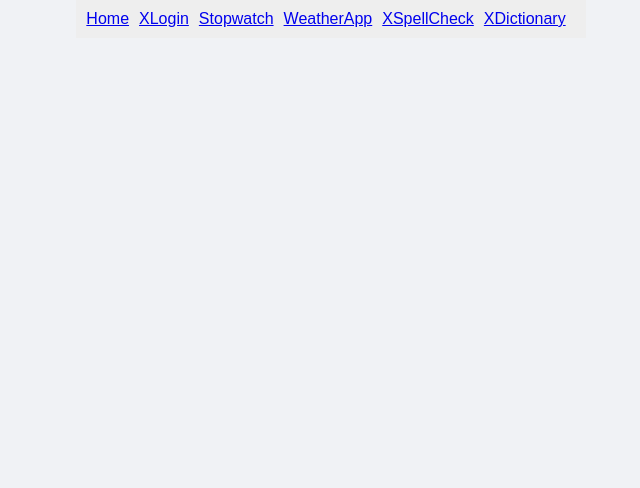
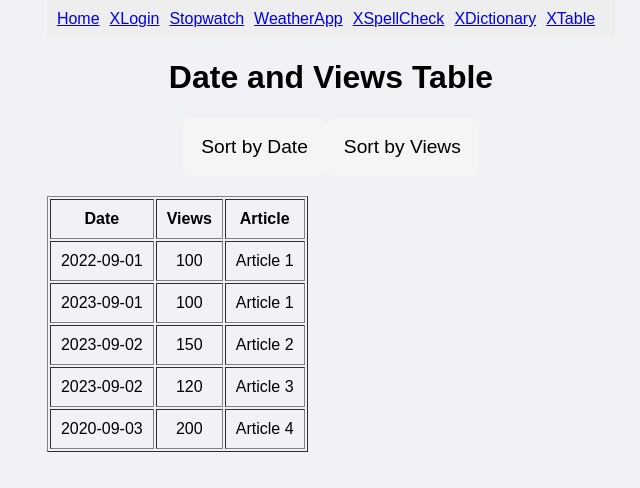
Before and after one commit to Pradeepsaranbishnoi/calculator, a React (Create React App) app: page /xtable in a window 1280 px wide. Shown: the top 488 px of the page, without its empty margins (309-949 px from the left). Built offline with nearby package versions, Linux system fonts and the light colour scheme.

Commit message:
XTable
XTable

```diff
--- a/src/App.js
+++ b/src/App.js
@@ -4,6 +4,7 @@ import Xlogin from './Login/login.js';
 import WeatherApp from './Weather/Weather.js';
 import XSpellCheck from './XSpellCheck/XSpellCheck.js';
 import XDictionary from './XDictionary/dictionary.js';
+import XTable from './XTable/XTable.js';
 import './App.css';
 import { BrowserRouter as Router, Routes, Route, Link } from 'react-router-dom';
 
@@ -18,6 +19,7 @@ function App() {
           <Link to="/weatherapp" style={{ marginRight: '10px' }}>WeatherApp</Link>
           <Link to="/spellcheck" style={{ marginRight: '10px' }}>XSpellCheck</Link>
           <Link to="/dictionary" style={{ marginRight: '10px' }}>XDictionary</Link>
+          <Link to="/xtable" style={{ marginRight: '10px' }}>XTable</Link>
         </nav>
 
         <Routes>
@@ -27,6 +29,7 @@ function App() {
           <Route path="/weatherapp" element={<WeatherApp/>} />
           <Route path="/spellcheck" element={<XSpellCheck/>} />
           <Route path="/dictionary" element={<XDictionary/>} />
+          <Route path="/xtable" element={<XTable/>} />
         </Routes>
       </Router>
     </div>
--- /dev/null
+++ b/src/XTable/XTable.js
@@ -0,0 +1,63 @@
+import React, { useState } from "react";
+
+function XTable() {
+  const [data, setData] = useState([
+    { date: "2022-09-01", views: 100, article: "Article 1" },
+    { date: "2023-09-01", views: 100, article: "Article 1" },
+    { date: "2023-09-02", views: 150, article: "Article 2" },
+    { date: "2023-09-02", views: 120, article: "Article 3" },
+    { date: "2020-09-03", views: 200, article: "Article 4" }
+  ]);
+
+  const sortByDate = () => {
+    const sorted = [...data].sort((a, b) => {
+      if (b.date !== a.date) {
+        return new Date(b.date) - new Date(a.date);
+      } else {
+        return b.views - a.views;
+      }
+    });
+    setData(sorted);
+  };
+
+  const sortByViews = () => {
+    const sorted = [...data].sort((a, b) => {
+      if (b.views !== a.views) {
+        return b.views - a.views;
+      } else {
+        return new Date(b.date) - new Date(a.date);
+      }
+    });
+    setData(sorted);
+  };
+
+  return (
+    <div>
+      <h1>Date and Views Table</h1>
+
+      <button onClick={sortByDate}>Sort by Date</button>
+      <button onClick={sortByViews}>Sort by Views</button>
+
+      <table border="1" cellPadding="10" style={{ marginTop: "20px" }}>
+        <thead>
+          <tr>
+            <th>Date</th>
+            <th>Views</th>
+            <th>Article</th>
+          </tr>
+        </thead>
+        <tbody>
+          {data.map((row, index) => (
+            <tr key={index}>
+              <td>{row.date}</td>
+              <td>{row.views}</td>
+              <td>{row.article}</td>
+            </tr>
+          ))}
+        </tbody>
+      </table>
+    </div>
+  );
+}
+
+export default XTable;
```
